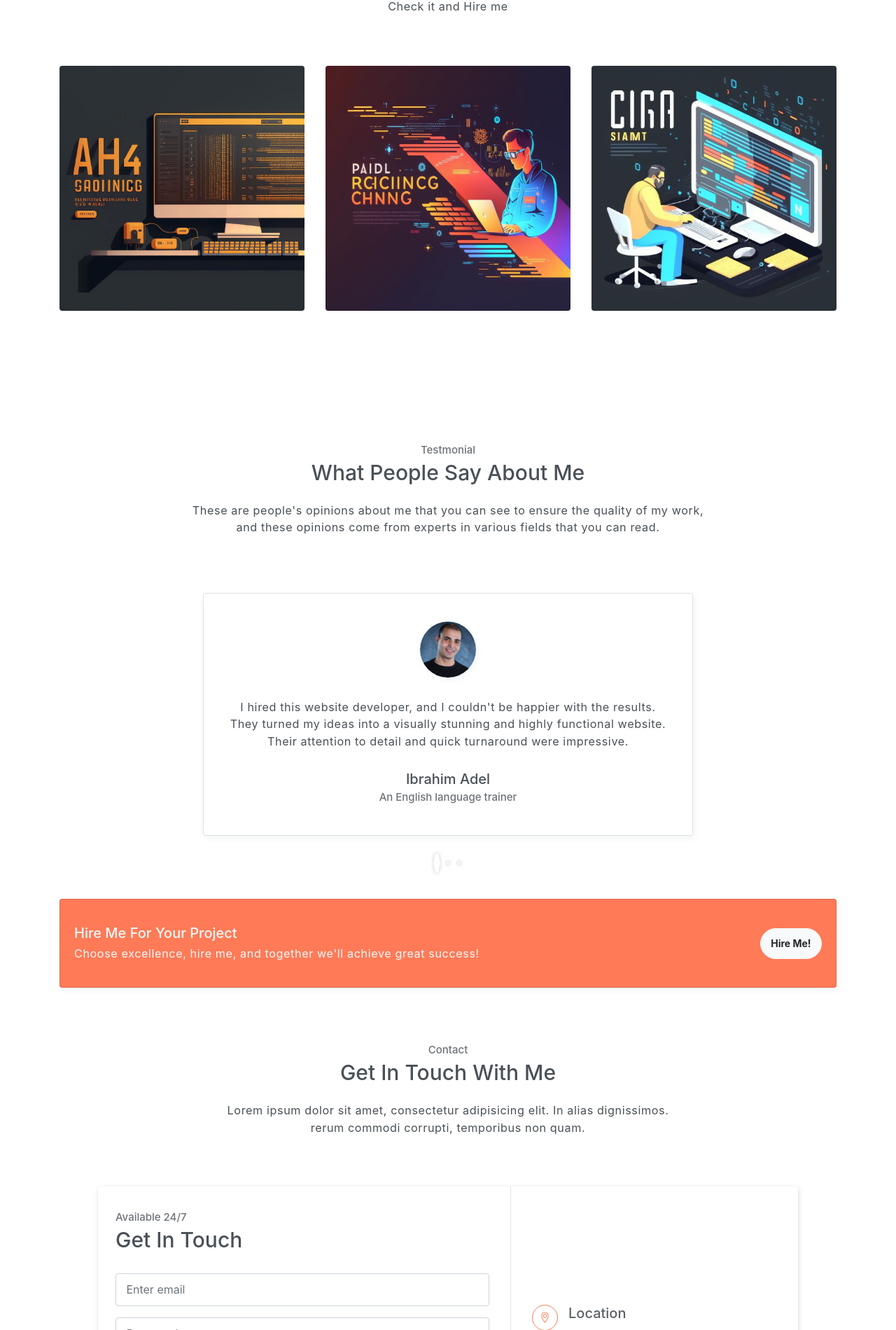
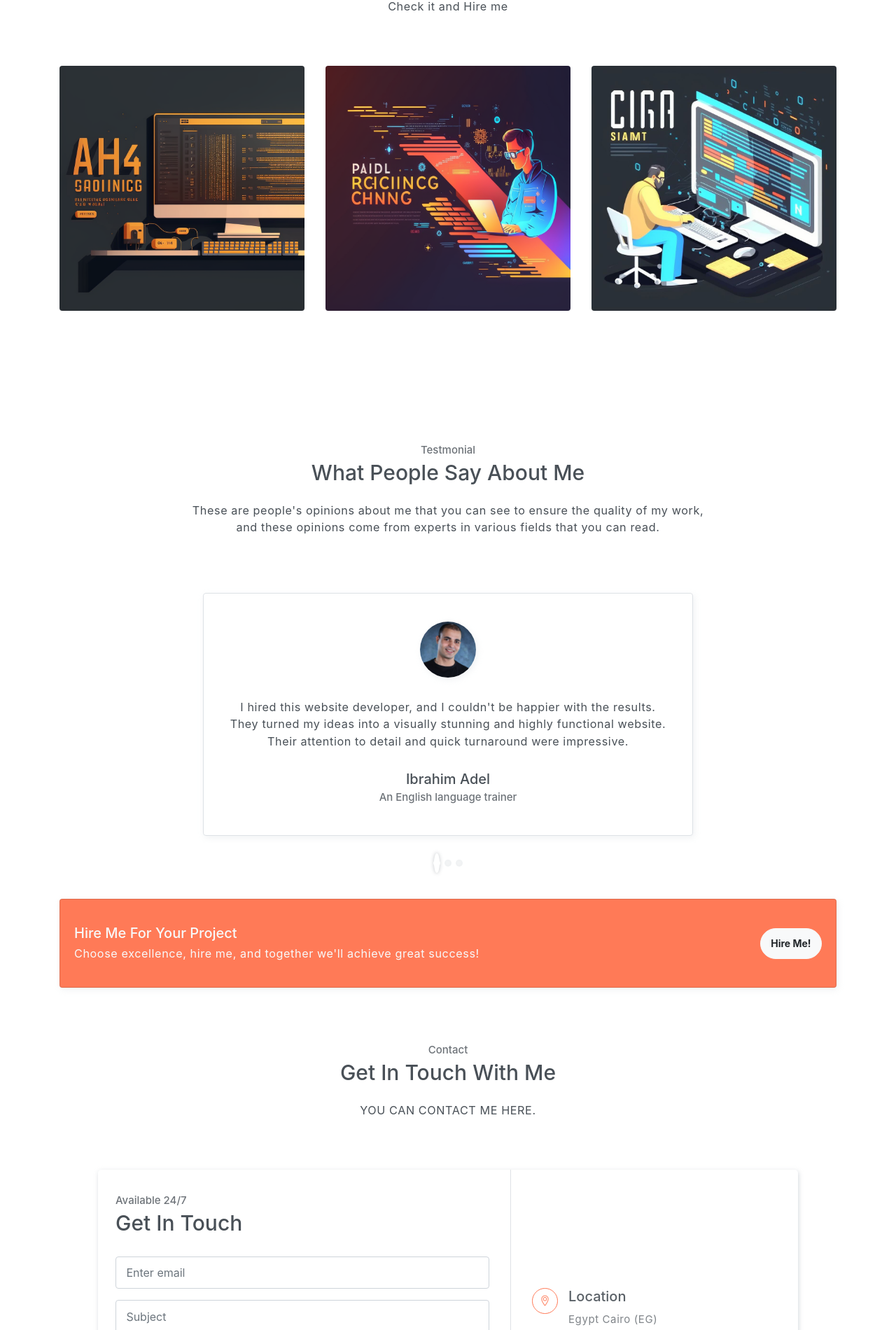
Before and after one commit to HamzaWaleedDV/personal_website, a Django app: page / in a window 1280 px wide. Shown: the part 2543-4443 px from the top of the page at 70% size. Run offline with Django 4.2, Linux system fonts and the light colour scheme; data comes from the database, SQL or seed files in the repository; some libraries are stand-ins or nearby versions; grey boxes are pictures that could not be loaded.

Commit message:
add contact

```diff
--- a/main/static/js/main.js
+++ b/main/static/js/main.js
@@ -1,4 +1,5 @@
 function mail() {
     const message = document.getElementById("body").value;
-    window.open('mailto:learncodeeasily.contact@gmail.com?subject=i want a service&body='+message);
+    const subject = document.getElementById("subject").value;
+    window.open('mailto:learncodeeasily.contact@gmail.com?subject=' + subject + '&body=' + message);
 }
--- a/main/templates/common/footer.html
+++ b/main/templates/common/footer.html
@@ -2,7 +2,7 @@
     <div class="container">
         <div class="row align-items-center">
             <div class="col-sm-6">
-                <p>Copyright <script>document.write(new Date().getFullYear())</script> &copy; <a href="http://www.devcrud.com" target="_blank">DevCRUD</a></p>
+                <p>Copyright <script>document.write(new Date().getFullYear())</script> &copy; <a href="/">Hamza Waleed</a></p>
             </div>
             <div class="col-sm-6">
                 <div class="socials">
--- a/main/templates/index.html
+++ b/main/templates/index.html
@@ -192,7 +192,7 @@
         <div class="container text-center">
             <h6 class="subtitle">Contact</h6>
             <h6 class="section-title mb-4">Get In Touch With Me</h6>
-            <p class="mb-5 pb-4">Lorem ipsum dolor sit amet, consectetur adipisicing elit. In alias dignissimos. <br> rerum commodi corrupti, temporibus non quam.</p>
+            <p class="mb-5 pb-4">YOU CAN CONTACT ME HERE.</p>
 
             <div class="contact text-left">
                 <div class="form">
@@ -203,7 +203,7 @@
                             <input type="email" class="form-control" id="exampleInputEmail1" aria-describedby="emailHelp" placeholder="Enter email" required>
                         </div>
                         <div class="form-group">
-                            <input type="password" class="form-control" id="exampleInputPassword1" placeholder="Password" required>
+                            <input type="text" class="form-control" id="subject" placeholder="Subject" required>
                         </div>
                         <div class="form-group">
                             <textarea name="contact-message" id="body" cols="30" rows="5" class="form-control" placeholder="Message"></textarea>
```
